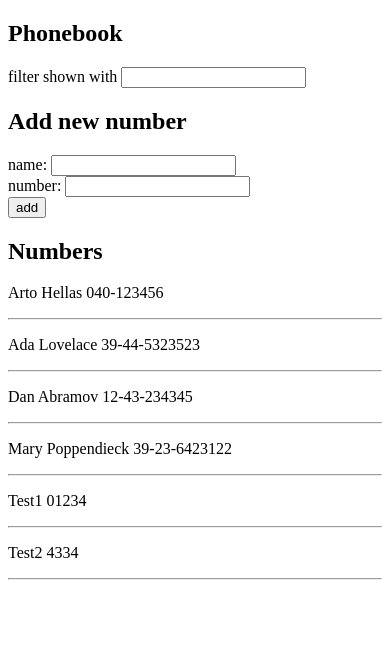
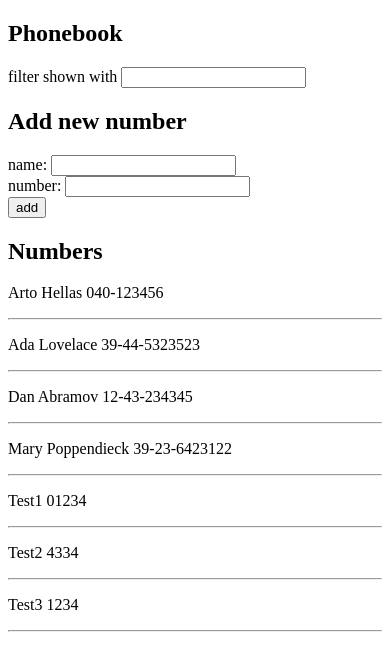
Before and after one commit to sibandadonty/fullstackopen, a React (Vite) app in the folder part2/phonebook/: page / in a window 390 px wide. Shown: the top 670 px of the page. Built offline with nearby package versions, Linux system fonts and the light colour scheme; data requests are answered from the project's data file.

Commit message:
the phonebook step 8 done

```diff
--- a/part2/phonebook/db.json
+++ b/part2/phonebook/db.json
@@ -29,6 +29,11 @@
       "id": "e236",
       "name": "Test2",
       "number": "4334"
+    },
+    {
+      "id": "64ed",
+      "name": "Test3",
+      "number": "1234"
     }
   ]
 }
--- a/part2/phonebook/src/App.jsx
+++ b/part2/phonebook/src/App.jsx
@@ -3,6 +3,7 @@ import SearchFilter from "./components/SearchFilter";
 import PersonForm from "./components/PersonForm";
 import Persons from "./components/Persons";
 import axios from "axios";
+import personsService from "./services/persons";
 
 const App = () => {
   const [persons, setPersons] = useState([]);
@@ -28,23 +29,18 @@ const App = () => {
       alert(`${newName} is already added to phonebook`);
       return;
     }
-    axios.post("http://localhost:3001/persons", {
+
+    personsService.addPerson({
       name: newName,
       number: newNumber,
-    }).then(response => {
-      const data = response.data;
-      setPersons([...persons, data]);
+    }).then(person => setPersons(persons.concat(person)));
 
-    });
     setNewName("");
     setNewNumber("");
   };
 
   useEffect(() => {
-    axios.get("http://localhost:3001/persons").then((response) => {
-      const persons = response.data;
-      setPersons(persons);
-    });
+    personsService.getPersons().then((persons) => setPersons(persons));
   }, []);
 
   return (
--- /dev/null
+++ b/part2/phonebook/src/services/persons.js
@@ -0,0 +1,23 @@
+import axios from "axios";
+
+const baseUrl = "http://localhost:3001/persons";
+
+const getPersons = () => {
+    const response = axios.get(baseUrl);
+    return response.then(res => {
+        return res.data;
+    })
+}
+
+const addPerson = (data) => {
+    const response = axios.post(baseUrl, data)
+
+    return response.then((response) => {
+        const data = response.data;
+        return data;
+    });
+}
+
+export default {
+    getPersons, addPerson
+}
```
